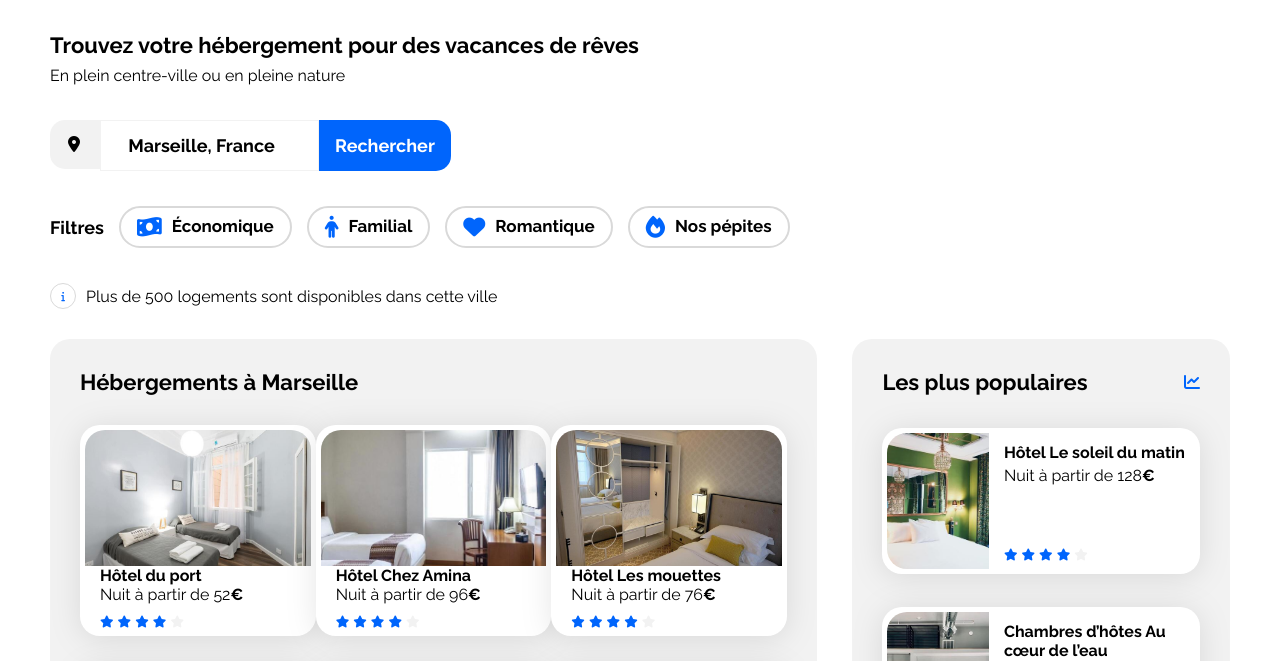
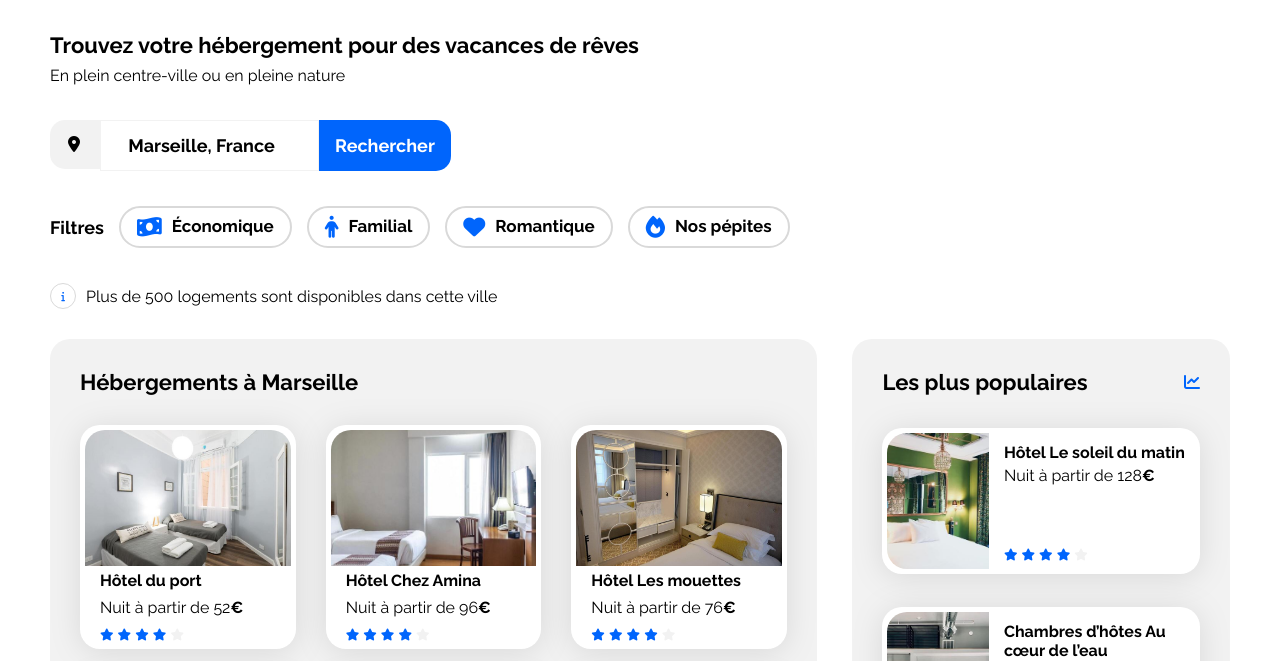
Before and after one commit to thmsrzk/OC-DW_P2_Booki, a plain HTML site: page index.html in a window 1280 px wide. Shown: the part 82-743 px from the top of the page. Drawn offline with Linux system fonts and the light colour scheme.

Commit message:
Added a 30px gap to "hebergements" cards.

```diff
--- a/css/style.css
+++ b/css/style.css
@@ -246,6 +246,7 @@ header a {
     height: 136px;
     border-top-left-radius: 20px;
     border-top-right-radius: 20px;
+    padding-bottom: 5px;
 }
 
 .hebergements-cards-1st-line,
@@ -253,6 +254,7 @@ header a {
     display: flex;
     flex-direction: row;
     justify-content: space-between;
+    gap: 30px
 }
 
 .hebergements a {
@@ -262,9 +264,12 @@ header a {
 .hebergements .card {
     display: flex;
     flex-direction: column;
+}
 
-
-
+.hebergements .card-txt {
+    display: flex;
+    flex-direction: column;
+    gap: 8px;
 }
 
 .hebergements .card-content {
```
